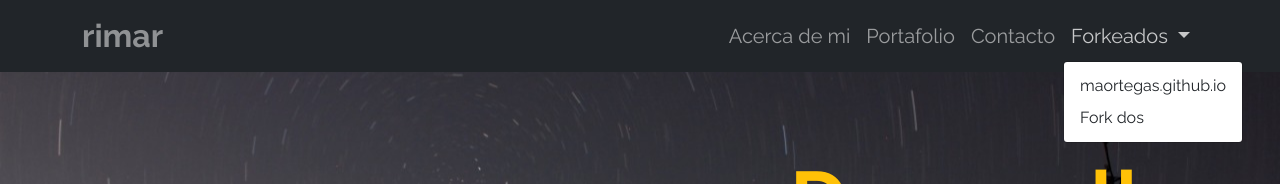
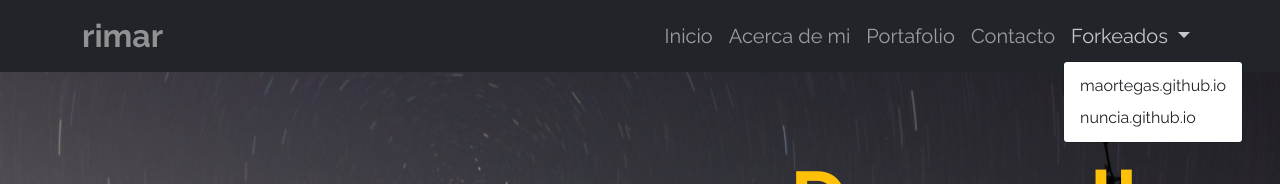
Before and after one commit to rimar-basaa/rimar-basaa.github.io, a plain HTML site: page index.html in a window 1280 px wide. Both pictures are taken after a click on the button "Forkeados". Shown: the top 184 px of the page. Drawn offline with nearby package versions, Linux system fonts and the light colour scheme.

Commit message:
se agrega segundo fork en navbar

```diff
--- a/index.html
+++ b/index.html
@@ -30,9 +30,9 @@
             </button>
             <div class="collapse navbar-collapse" id="navbarSupportedContent">
                 <ul class="navbar-nav ms-auto mb-2 mb-lg-0 fs-5">
-                    <!-- <li class="nav-item">
+                    <li class="nav-item">
                         <a class="nav-link" href="#">Inicio</a>
-                    </li> -->
+                    </li>
                     <li class="nav-item">
                         <a class="nav-link" href="#Acerca-de-mi">Acerca de mi</a>
                     </li>
@@ -48,7 +48,7 @@
                         </a>
                         <ul class="dropdown-menu" aria-labelledby="navbarDropdown">
                           <li><a class="dropdown-item" href="https://github.com/rimar-basaa/maortegas.github.io" target="_blank">maortegas.github.io</a></li>
-                          <li><a class="dropdown-item" href="#" target="_blank">Fork dos</a></li>
+                          <li><a class="dropdown-item" href="https://github.com/rimar-basaa/nuncia.github.io" target="_blank">nuncia.github.io</a></li>
                         </ul>
                     </li>
                 </ul>
```
